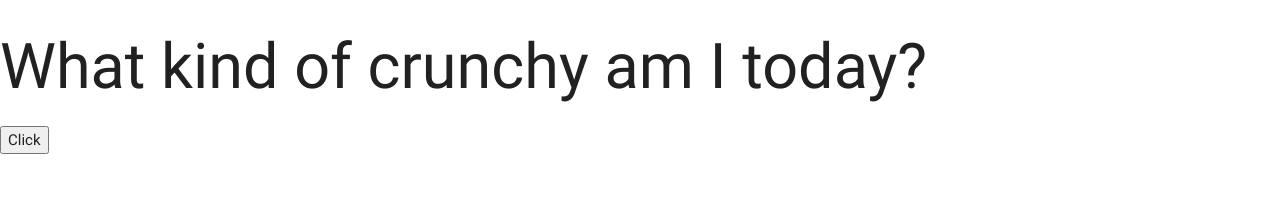
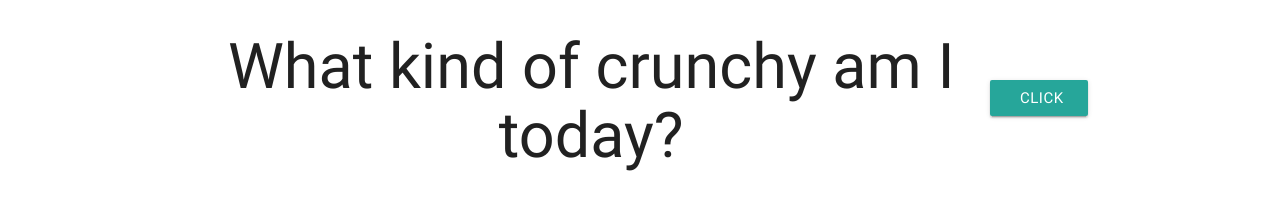
Before and after one commit to choudlet/crunchproject, a plain HTML site: page client/index.html in a window 1280 px wide. Drawn offline with nearby package versions, Linux system fonts and the light colour scheme; no server answers.

Commit message:
starting adding styles because the thingy works now cr

```diff
--- a/client/index.html
+++ b/client/index.html
@@ -11,11 +11,11 @@
   <header>
 
   </header>
-  <section>
-    <h1>What kind of crunchy am I today?</h1>
-    <button>Click</button>
+  <section class="valign-wrapper container">
+    <h1 class="center-align valign">What kind of crunchy am I today?</h1>
+    <button class="waves-effect waves-light btn">Click</button>
   </section>
-  <section id="appendhere">
+  <section class="valign-wrapper container" id="appendhere">
 
   </section>
 
```
